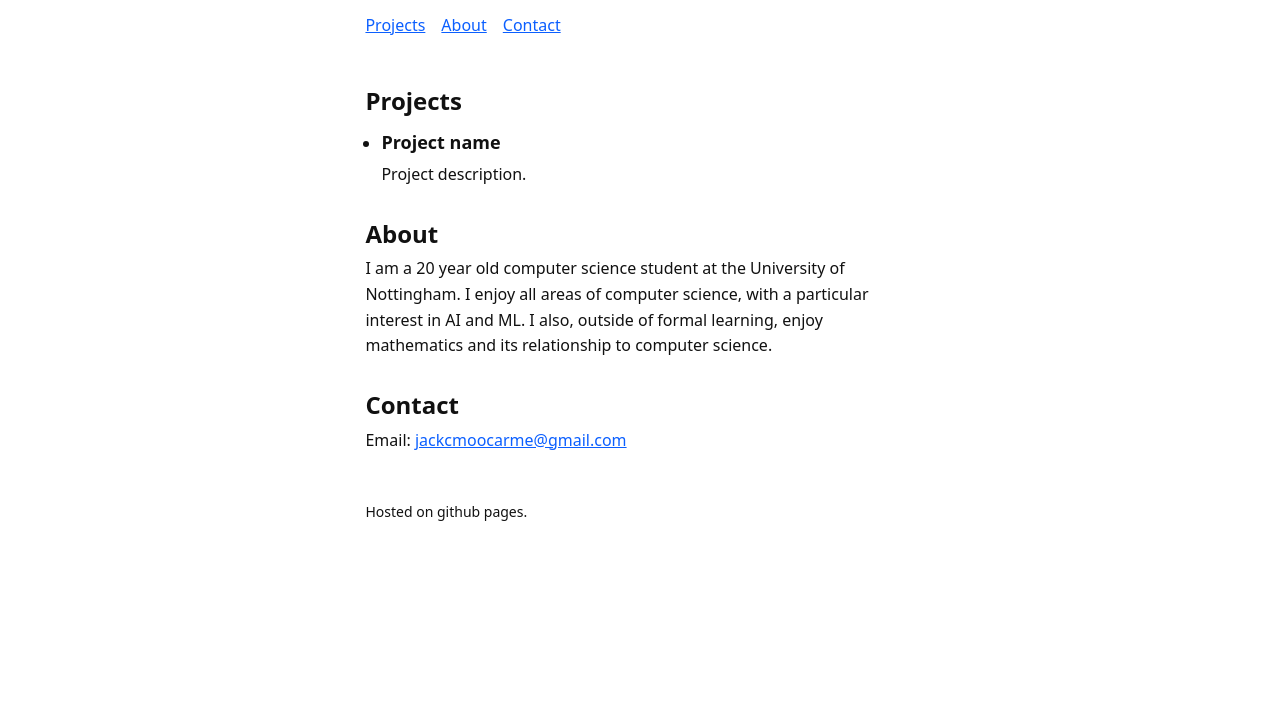
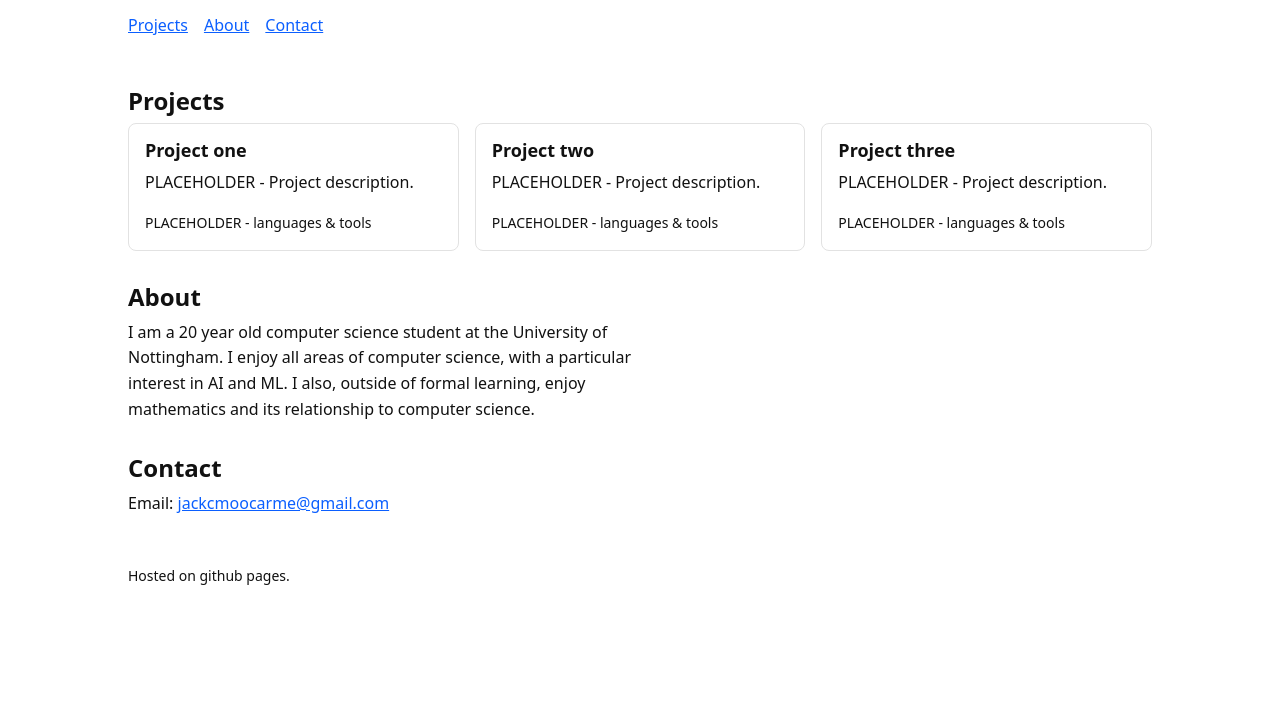
Before and after one commit to moocj/moocj.github.io, a plain HTML site: page index.html in a window 1280 px wide. Shown: the part 99-800 px from the top of the page. Drawn offline with Linux system fonts and the light colour scheme.

Commit message:
feat: turned the projects into cards

```diff
--- a/index.html
+++ b/index.html
@@ -22,13 +22,26 @@
 <main>
     <section id = "projects">
         <h2>Projects</h2>
-        <ul>
-            <li>
-                <h3>Project name</h3>
-                <p>Project description.</p>
-                <!-- link to the repo can go here -->
+        <!-- TODO - add real projects to this section.-->
+        <ul class="cards">
+            <li class="card">
+                <h3>Project one</h3>
+                <p>PLACEHOLDER - Project description.</p>
+                <p class="stack">PLACEHOLDER - languages & tools</p>
+                <!-- TODO -  link to the repo can go here -->
             </li>
-            <!-- any other projects will go here with same as above. -->
+            <li class="card">
+                <h3>Project two</h3>
+                <p>PLACEHOLDER - Project description.</p>
+                <p class="stack">PLACEHOLDER - languages & tools</p>
+                <!-- TODO -  link to the repo can go here -->
+            </li>
+            <li class="card">
+                <h3>Project three</h3>
+                <p>PLACEHOLDER - Project description.</p>
+                <p class="stack">PLACEHOLDER - languages & tools</p>
+                <!-- TODO -  link to the repo can go here -->
+            </li>
         </ul>
     </section>
 
--- a/styles.css
+++ b/styles.css
@@ -1,8 +1,10 @@
 :root {
     /* Basic page colours */
+    /* These are placeholders for now */
     --page: #ffffff;
     --text: #111111;
     --accent: #0b5fff;
+    --line: #e2e2e2;
 
     /* Spacing steps. */
     --space-1: 0.5rem;
@@ -11,15 +13,14 @@
 }
 
 body {
-    /* REDO later*/
-    max-width: 60ch;
+    max-width: 64rem;
     margin-inline: auto;
     padding: var(--space-2);
     font-family: system-ui, -apple-system, "Segoe UI", Roboto, Helvetica, Arial, sans-serif;
     font-size: 1rem;
     line-height: 1.6;
     color: var(--text);
-background-color: var(--page)
+    background-color: var(--page);
 }
 
 h1,h2,h3 {
@@ -41,6 +42,7 @@ h3 {
 
 p {
     margin: 0 0 var(--space-2);
+    max-width: 60ch;
 }
 
 a {
@@ -59,12 +61,24 @@ nav ul {
     margin: 0;
 }
 
-section ul {
-    padding-left: var(--space-2);
+.cards {
+    display: grid;
+    grid-template-columns: repeat(auto-fit, minmax(16rem, 1fr));
+    gap: var(--space-2);
+    list-style: none;
+    padding: 0;
+    margin: 0;
 }
 
-section li {
-    margin-bottom: var(--space-1);
+.card {
+    border: 1px solid var(--line);
+    border-radius: 0.5rem;
+    padding: var(--space-2);
+}
+
+.stack {
+    margin-bottom: 0;
+    font-size: 0.875rem;
 }
 
 footer {
```
Also changed, not shown: README.md.
